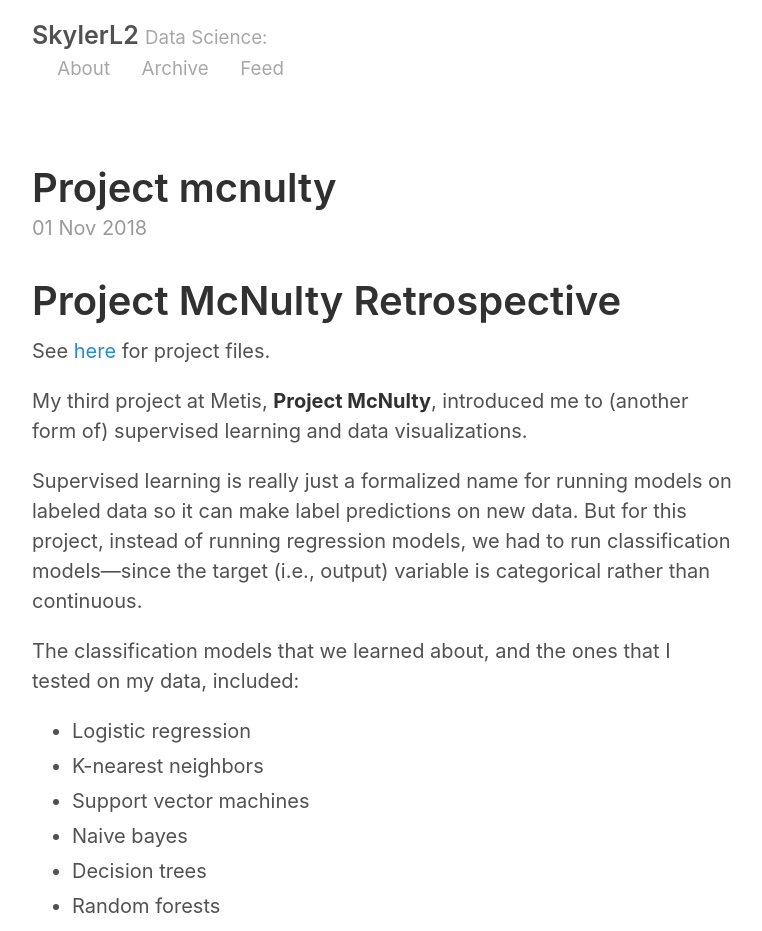
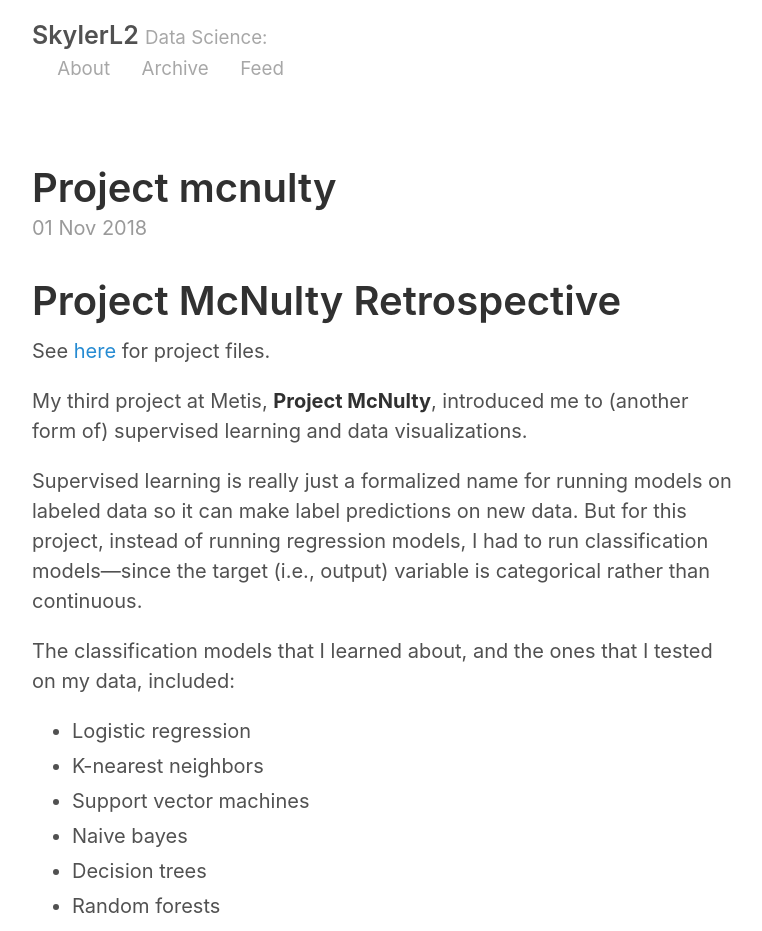
Before and after one commit to skylerl2/skylerl2.github.io, a Jekyll site: the page built from _posts/2018-11-01-Project McNulty.md, in a window 1280 px wide. Shown: the top 931 px of the page, without its empty margins (258-1020 px from the left). Built offline with Jekyll 4.4.1, drawn with Linux system fonts in a browser that asks for light colours; our own code applies the rules of GitHub Pages for plain Markdown files.

```diff
--- a/_posts/2018-11-01-Project McNulty.md
+++ b/_posts/2018-11-01-Project McNulty.md
@@ -5,10 +5,10 @@ See [here](https://github.com/skylerl2/skylerl2.github.io/tree/master/project_3)
 My third project at Metis, **Project McNulty**, introduced me to (another form of) supervised learning and data visualizations.
 
 Supervised learning is really just a formalized name for running models on labeled data so it can make label predictions on new
-data. But for this project, instead of running regression models, we had to run classification models—since the target (i.e.,
+data. But for this project, instead of running regression models, I had to run classification models—since the target (i.e.,
 output) variable is categorical rather than continuous.
 
-The classification models that we learned about, and the ones that I tested on my data, included:
+The classification models that I learned about, and the ones that I tested on my data, included:
 
 * Logistic regression
 * K-nearest neighbors
@@ -25,8 +25,9 @@ which was a close second. I liked this because logistic regressions seem the mos
 models. As with my previous project, my final model had a regularization factor to avoid overfitting.
 
 The other new and important aspect of this project was producing an interactive data visualization. For this, I decided to use
-Tableau. I created a [histogram](https://public.tableau.com/profile/skyler.lehto#!/vizhome/DrunkDrivingModelProbabilities/Sheet1?publish=yes) of probabilities produced by my model on the dataset, and vertically split the bars by the actual incidence of drunk
-driving in the bins (which were very close to the model’s probabilities).
+Tableau. I created a [histogram](https://public.tableau.com/profile/skyler.lehto#!/vizhome/DrunkDrivingModelProbabilities/Sheet1?publish=yes) of probabilities
+produced by my model on the dataset, and vertically split the bars by the actual incidence of drunk driving in the bins (which
+were very close to the model’s probabilities).
 
 With both the model and the visualization developed, I was able to support my recommendation that my hypothetical police
 department use a 20 percent threshold to decide which crashes should be investigated further, to strike the right balance
```
Also changed, not shown: _posts/2018-11-19-Project Fletcher.md (+1 -1 lines).
